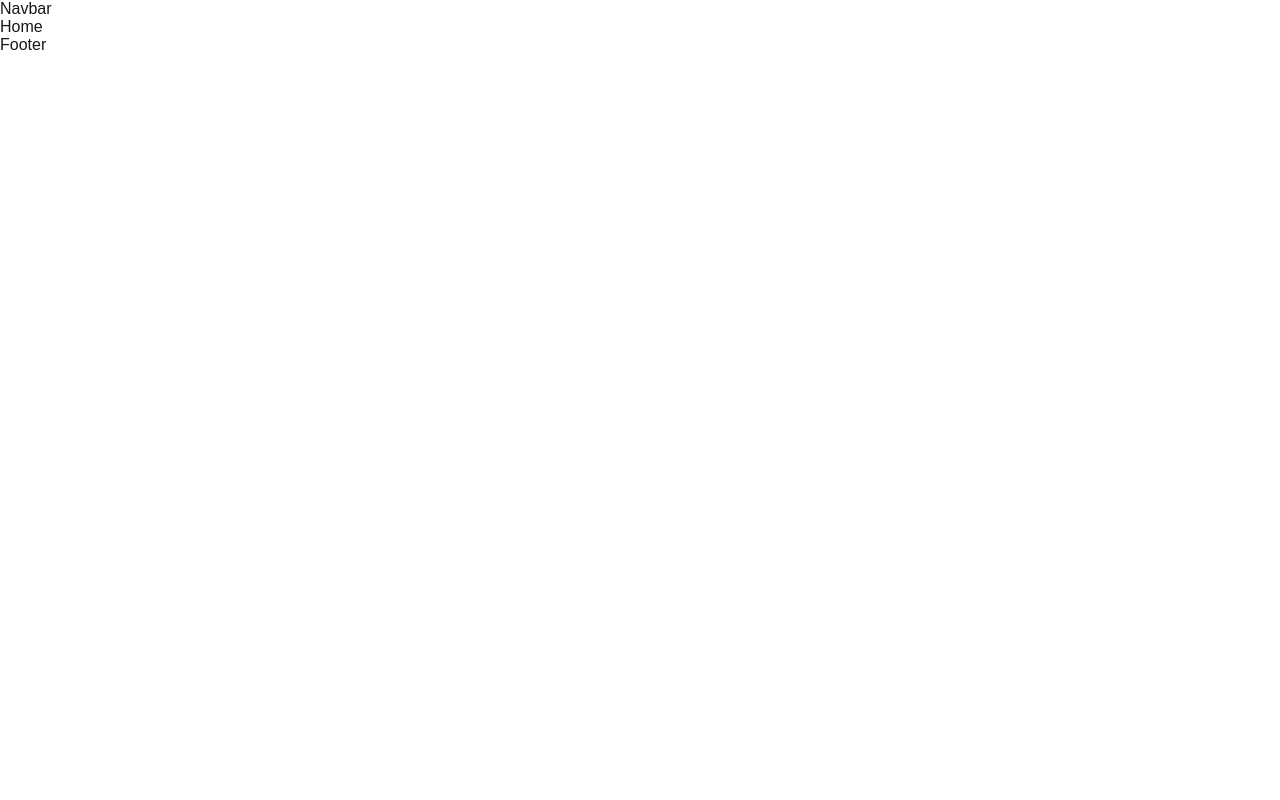
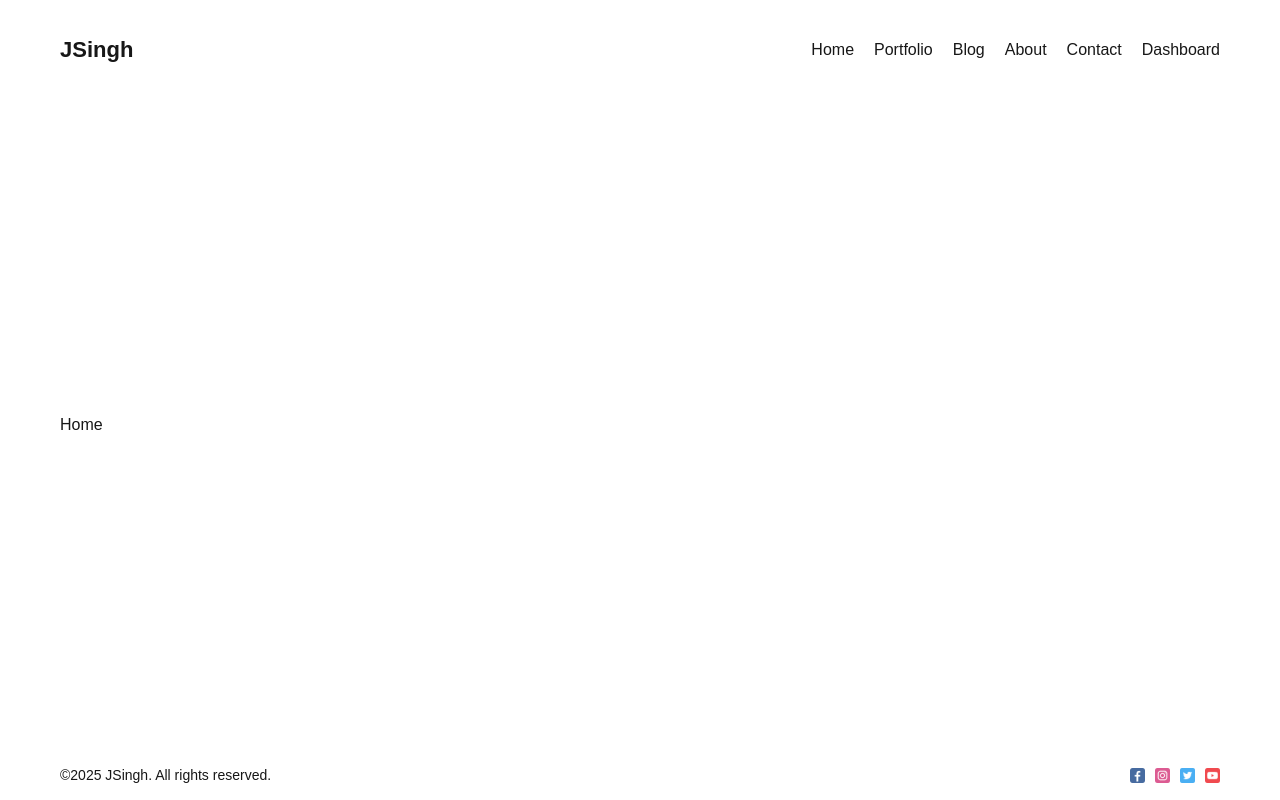
Before and after one commit to JagdeepSingh13/nextjs-app, a Next.js app: page / in a window 1280 px wide. Built offline with nearby package versions, Linux system fonts and the light colour scheme.

Commit message:
css files addition

```diff
--- a/src/app/globals.css
+++ b/src/app/globals.css
@@ -40,3 +40,27 @@
     color-scheme: dark;
   }
 }
+
+.theme{
+  transition: 1s all ease;
+}
+
+.light {
+  background-color: white;
+  color: #111;
+}
+
+.dark {
+  background-color: #111;
+  color: #bbb;
+}
+
+.container {
+  max-width: 1366px;
+  min-height: 100vh;
+  margin: 0 auto;
+  padding: 0 60px;
+  display: flex;
+  flex-direction: column;
+  justify-content: space-between;
+}
--- a/src/app/layout.js
+++ b/src/app/layout.js
@@ -22,9 +22,11 @@
   return (
     <html lang="en">
       <body className={`${geistSans.variable} ${geistMono.variable}`}>
-        <Navbar />
-        {children}
-        <Footer />
+        <div className="container">
+          <Navbar />
+          {children}
+          <Footer />
+        </div>
       </body>
     </html>
   );
--- a/src/components/footer/Footer.jsx
+++ b/src/components/footer/Footer.jsx
@@ -1,7 +1,43 @@
 import React from "react";
+import styles from "./footer.module.css";
+import Image from "next/image";
 
 const Footer = () => {
-  return <div>Footer</div>;
+  return (
+    <div className={styles.container}>
+      <div>©2025 JSingh. All rights reserved.</div>
+      <div className={styles.social}>
+        <Image
+          src="/1.png"
+          width={15}
+          height={15}
+          className={styles.icon}
+          alt="Facebook Account"
+        />
+        <Image
+          src="/2.png"
+          width={15}
+          height={15}
+          className={styles.icon}
+          alt="Dev"
+        />
+        <Image
+          src="/3.png"
+          width={15}
+          height={15}
+          className={styles.icon}
+          alt="Dev"
+        />
+        <Image
+          src="/4.png"
+          width={15}
+          height={15}
+          className={styles.icon}
+          alt="Dev"
+        />
+      </div>
+    </div>
+  );
 };
 
 export default Footer;
--- /dev/null
+++ b/src/components/footer/footer.module.css
@@ -0,0 +1,19 @@
+.container {
+  height: 50px;
+  font-size: 14px;
+  display: flex;
+  align-items: center;
+  justify-content: space-between;
+
+}
+
+.social {
+  display: flex;
+  align-items: center;
+  gap: 10px;
+}
+
+.icon {
+  opacity: 0.8;
+  cursor: pointer;
+}
--- a/src/components/navbar/Navbar.jsx
+++ b/src/components/navbar/Navbar.jsx
@@ -1,7 +1,67 @@
+"use client";
+
+import Link from "next/link";
 import React from "react";
+import styles from "./navbar.module.css";
+// import DarkModeToggle from "../DarkModeToggle/DarkModeToggle";
+// import { signOut, useSession } from "next-auth/react";
+
+const links = [
+  {
+    id: 1,
+    title: "Home",
+    url: "/",
+  },
+  {
+    id: 2,
+    title: "Portfolio",
+    url: "/portfolio",
+  },
+  {
+    id: 3,
+    title: "Blog",
+    url: "/blog",
+  },
+  {
+    id: 4,
+    title: "About",
+    url: "/about",
+  },
+  {
+    id: 5,
+    title: "Contact",
+    url: "/contact",
+  },
+  {
+    id: 6,
+    title: "Dashboard",
+    url: "/dashboard",
+  },
+];
 
 const Navbar = () => {
-  return <div>Navbar</div>;
+  // const session = useSession();
+
+  return (
+    <div className={styles.container}>
+      <Link href="/" className={styles.logo}>
+        JSingh
+      </Link>
+      <div className={styles.links}>
+        {/* <DarkModeToggle /> */}
+        {links.map((link) => (
+          <Link key={link.id} href={link.url} className={styles.link}>
+            {link.title}
+          </Link>
+        ))}
+        {/* {session.status === "authenticated" && (
+          <button className={styles.logout} onClick={signOut}>
+            Logout
+          </button>
+        )} */}
+      </div>
+    </div>
+  );
 };
 
 export default Navbar;
--- /dev/null
+++ b/src/components/navbar/navbar.module.css
@@ -0,0 +1,27 @@
+.container {
+  height: 100px;
+  display: flex;
+  justify-content: space-between;
+  align-items: center;
+
+}
+
+.logo {
+  font-weight: bold;
+  font-size: 22px;
+}
+
+.links {
+  display: flex;
+  align-items: center;
+  gap: 20px;
+}
+
+.logout {
+  padding: 5px;
+  border: none;
+  background-color: #53c28b;
+  color: white;
+  cursor: pointer;
+  border-radius: 3px;
+}
```
Also changed, not shown: src/app/contact/loading.jsx (added, +7 -0 lines), src/app/about/page.module.css (added), src/app/blog/page.module.css (added), src/app/contact/page.module.css (added), src/app/dashboard/page.module.css (added), src/app/portfolio/page.module.css (added).
